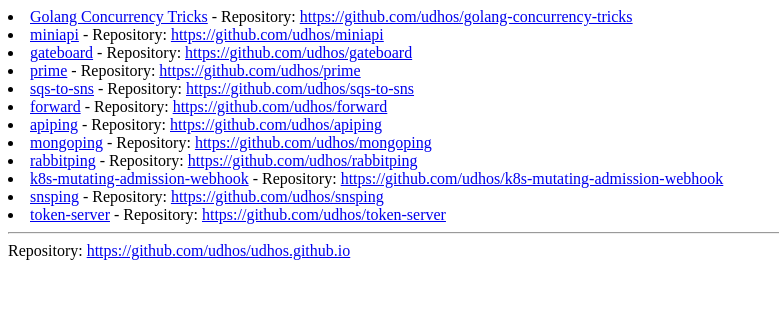
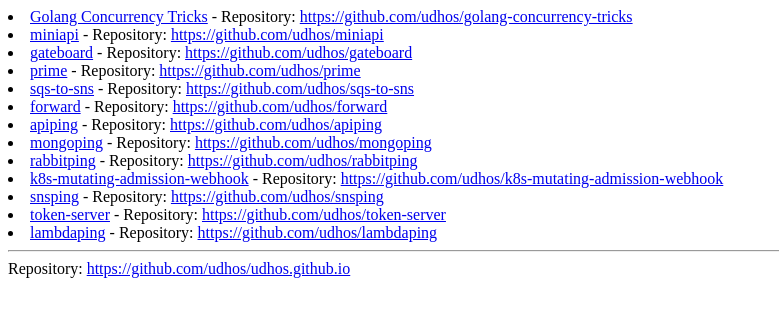
Before and after one commit to udhos/udhos.github.io, a plain HTML site: page index.html in a window 1280 px wide. Shown: the whole page, without its empty margins (0-779 px from the left). Drawn offline with Linux system fonts and the light colour scheme.

Commit message:
lambdaping.

```diff
--- a/index.html
+++ b/index.html
@@ -14,6 +14,7 @@
     <li><a href="http://udhos.github.io/k8s-mutating-admission-webhook">k8s-mutating-admission-webhook</a> - Repository: <a href="https://github.com/udhos/k8s-mutating-admission-webhook">https://github.com/udhos/k8s-mutating-admission-webhook</a></li>
     <li><a href="http://udhos.github.io/snsping">snsping</a> - Repository: <a href="https://github.com/udhos/snsping">https://github.com/udhos/snsping</a></li>
     <li><a href="http://udhos.github.io/token-server">token-server</a> - Repository: <a href="https://github.com/udhos/token-server">https://github.com/udhos/token-server</a></li>
+    <li><a href="http://udhos.github.io/lambdaping">lambdaping</a> - Repository: <a href="https://github.com/udhos/lambdaping">https://github.com/udhos/lambdaping</a></li>
     </list>
     <hr>
     Repository: <a href="https://github.com/udhos/udhos.github.io">https://github.com/udhos/udhos.github.io</a>
```
